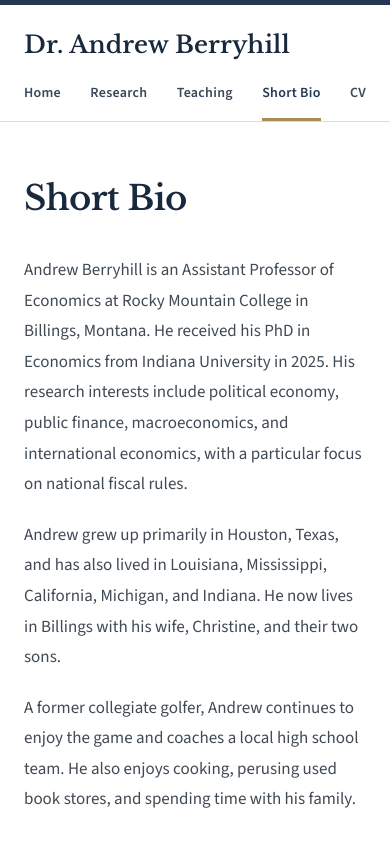
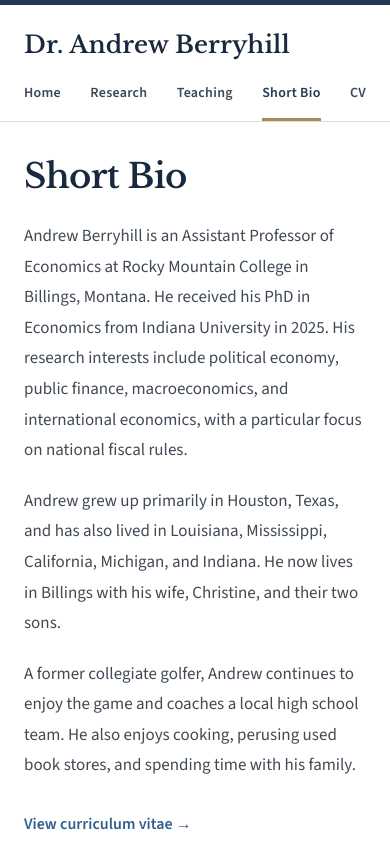
Before and after one commit to andrewberryhill/andrewberryhill.github.io, a Next.js app: page /short-bio in a window 390 px wide. Shown: the top 844 px of the page. Built offline with nearby package versions, Linux system fonts and the light colour scheme.

Commit message:
Tighten short bio page spacing

```diff
--- a/app/globals.css
+++ b/app/globals.css
@@ -141,7 +141,8 @@ a:hover { text-decoration: underline; text-underline-offset: 3px; }
 .quote-grid blockquote p { margin: 0 0 16px; color: var(--navy-dark); font-family: var(--font-serif), Georgia, serif; font-size: 18px; line-height: 1.55; }
 .quote-grid cite { color: var(--muted); font-size: 12px; font-style: normal; }
 
-.bio-page .page-heading { margin-bottom: 38px; }
+.bio-page { min-height: 0; padding-top: 36px; padding-bottom: 64px; }
+.bio-page .page-heading { margin-bottom: 26px; }
 .bio-layout { display: grid; grid-template-columns: 1fr 250px; gap: 70px; align-items: start; }
 .bio-copy p { margin: 0 0 20px; color: #404a54; font-size: 17px; line-height: 1.8; }
 .bio-cv-link { display: inline-block; margin-top: 10px; font-weight: 600; }
@@ -205,6 +206,7 @@ footer { padding: 48px 0; background: var(--navy-dark); color: #e8edf2; }
   .welcome h1, .compact-page .page-heading h1, .bio-page .page-heading h1 { font-size: 34px; }
   .welcome-actions { grid-template-columns: 1fr; width: 100%; }
   .inner-page { padding: 58px 0 78px; }
+  .bio-page { padding: 36px 0 58px; }
   .bio-layout { grid-template-columns: 1fr; gap: 42px; }
   .bio-portrait { width: min(100%, 280px); }
   .compact-page .page-heading { grid-template-columns: 1fr; gap: 10px; }
```
